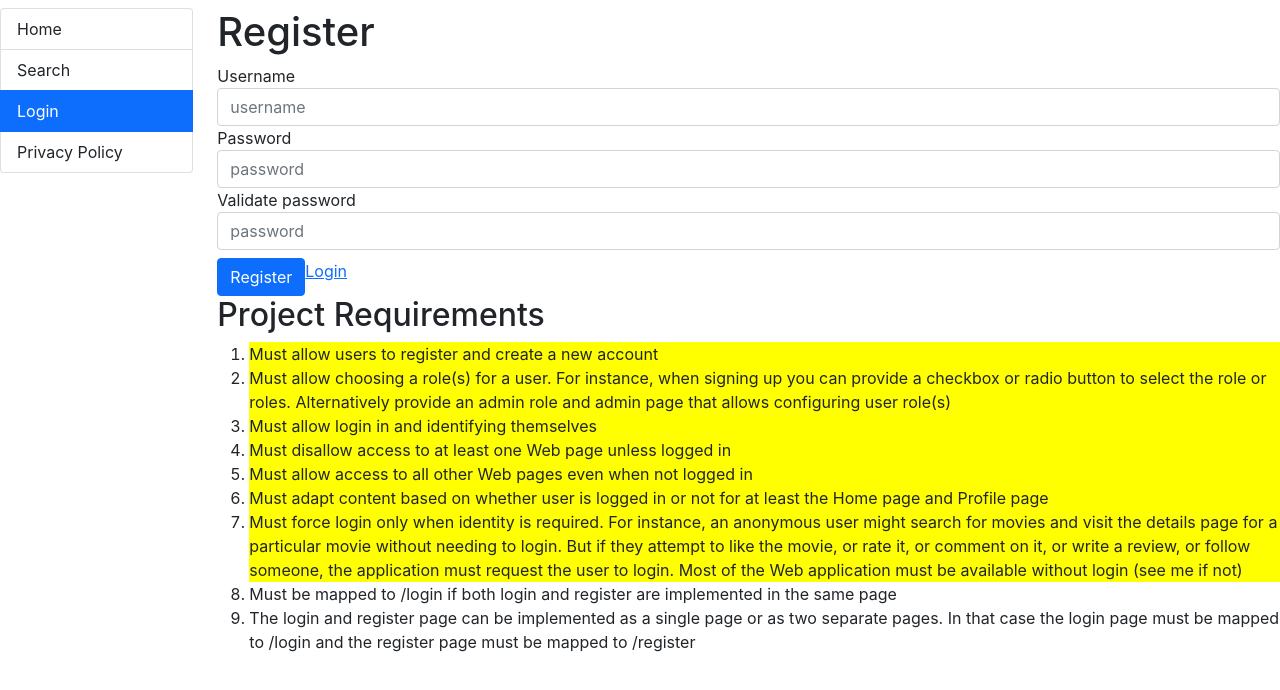
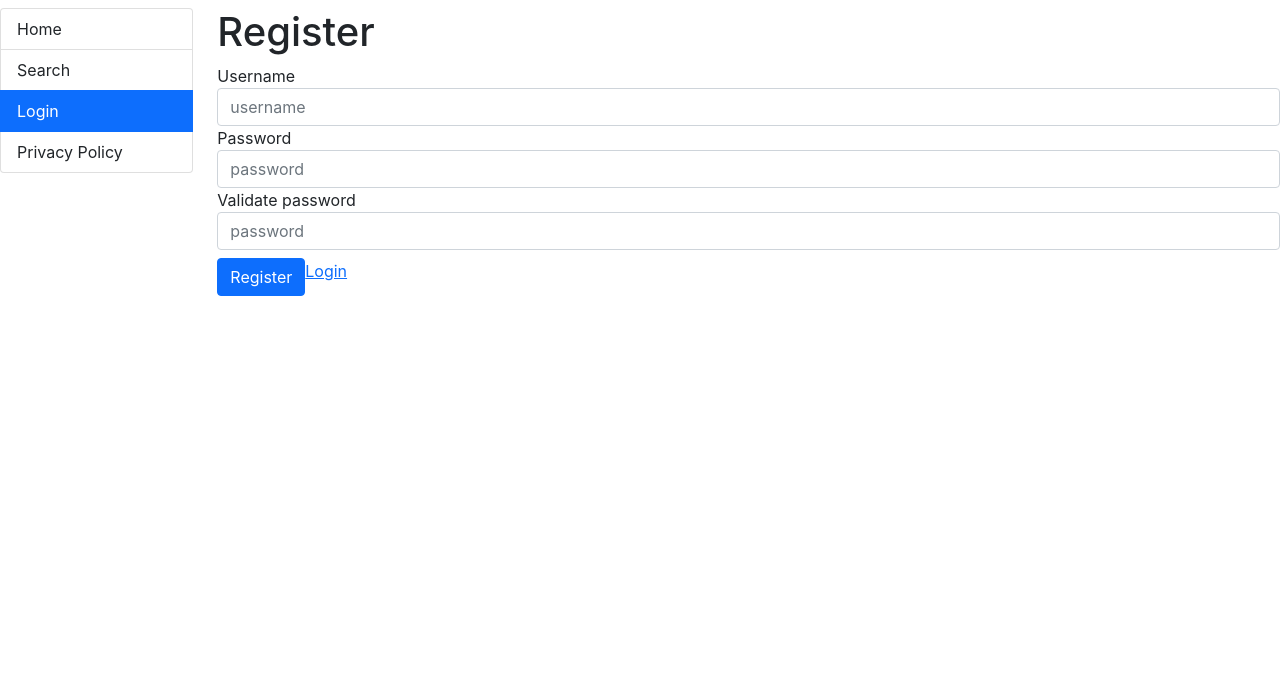
Before and after one commit to aruskin/music-quotes-project, a React (Create React App) app: page /register in a window 1280 px wide. Shown: the top 690 px of the page. Built offline with nearby package versions, Linux system fonts and the light colour scheme; no server answers.

Commit message:
Some bug fixes

```diff
--- a/src/components/Artist/index.js
+++ b/src/components/Artist/index.js
@@ -20,7 +20,9 @@ function Artist({loggedIn, dispatch}){
         async function fetchArtistQuotes(mbid){
             let artistResult = await artistService.fetchArtistByMBID(mbid);
 
+            if(artistResult){
                 let quotesFrom = [];
+
                 if(artistResult.quotesFrom.length > 0){
                     console.log(artistResult.quotesFrom);
                     await Promise.all(artistResult.quotesFrom.map(async (item, index) => {
@@ -39,6 +41,8 @@ function Artist({loggedIn, dispatch}){
                 }
 
                 setQuotes({quotesFrom: quotesFrom, quotesAbout: quotesAbout})
+            }
+
         }
 
         fetchArtist(params.mbid);
--- a/src/components/Home/index.js
+++ b/src/components/Home/index.js
@@ -3,7 +3,7 @@ import NavigationSidebar from "../NavigationSidebar";
 import quoteService from "../../services/quote-service";
 import Quote from "../Quote";
 
-function Home({user={}, loggedIn=false, dispatch}){
+function Home({user, loggedIn, dispatch}){
     const [quotes, setQuotes] = useState([]);
     const NQUOTES = 5;
     useEffect(() => quoteService.findAllQuotes()
--- a/src/components/NavigationSidebar/index.js
+++ b/src/components/NavigationSidebar/index.js
@@ -3,7 +3,7 @@ import {Link} from "react-router-dom";
 import Logout from '../User/Logout';
 
 
-function NavigationSidebar({active="", loggedIn=false, dispatch}){
+function NavigationSidebar({active='', loggedIn, dispatch}){
     return(
         <div>
             <div className="list-group">
--- a/src/components/User/Login.js
+++ b/src/components/User/Login.js
@@ -1,7 +1,7 @@
 //copied from https://github.com/jannunzi/wbdv-sp21-02-jannunzi-prototype-react/blob/main/src/components/users/login.js
 //refactored to use useNavigate instead of useHistory (react-router-dom v6 compatibility)
 
-import React, {useState, useEffect} from 'react'
+import React, {useState} from 'react'
 import {Link, useNavigate} from 'react-router-dom'
 import userService from '../../services/user-service'
 import NavigationSidebar from "../NavigationSidebar";
@@ -66,13 +66,13 @@ function Login({loggedIn, dispatch}){
                 {loggedIn && <p>You are already logged in</p>}
                 <h2>Project Requirements</h2>
                 <ol>
-                <li style={{background: 'yellow'}}>Must allow users to register and create a new account</li>
+                <li>Must allow users to register and create a new account</li>
                 <li style={{background: 'yellow'}}>Must allow choosing a role(s) for a user. For instance, when signing up you can provide a checkbox or radio button to select the role or roles. Alternatively provide an admin role and admin page that allows configuring user role(s)</li>
-                <li style={{background: 'yellow'}}>Must allow login in and identifying themselves</li>
-                <li style={{background: 'yellow'}}>Must disallow access to at least one Web page unless logged in</li>
-                <li style={{background: 'yellow'}}>Must allow access to all other Web pages even when not logged in</li>
+                <li>Must allow login in and identifying themselves</li>
+                <li>Must disallow access to at least one Web page unless logged in</li>
+                <li>Must allow access to all other Web pages even when not logged in</li>
                 <li style={{background: 'yellow'}}>Must adapt content based on whether user is logged in or not for at least the Home page and Profile page</li>
-                <li style={{background: 'yellow'}}>Must force login only when identity is required. For instance, an anonymous user might search for movies and visit the details page for a particular movie without needing to login. But if they attempt to like the movie, or rate it, or comment on it, or write a review, or follow someone, the application must request the user to login. Most of the Web application must be available without login (see me if not)</li>
+                <li>Must force login only when identity is required. For instance, an anonymous user might search for movies and visit the details page for a particular movie without needing to login. But if they attempt to like the movie, or rate it, or comment on it, or write a review, or follow someone, the application must request the user to login. Most of the Web application must be available without login (see me if not)</li>
                 <li>Must be mapped to /login if both login and register are implemented in the same page</li>
                 <li>The login and register page can be implemented as a single page or as two separate pages. In that case the login page must be mapped to /login and the register page must be mapped to /register</li>
                 </ol>
--- a/src/components/User/Register.js
+++ b/src/components/User/Register.js
@@ -1,11 +1,9 @@
-//Code copied from https://github.com/jannunzi/wbdv-sp21-02-jannunzi-prototype-react/blob/main/src/components/users/register.js
-//refactored to use useNavigate instead of useHistory (react-router-dom v6 compatibility)
-import React, {useState, useEffect} from 'react'
+import React, {useState} from 'react'
 import {Link, useNavigate} from 'react-router-dom'
 import userService from '../../services/user-service'
 import NavigationSidebar from "../NavigationSidebar";
 
-function RegistrationForm(dispatch){
+function RegistrationForm({dispatch}){
     const [credentials, setCredentials] = useState({username: '', password: '', validatedPassword: ''})
     let navigate = useNavigate();
     function handleRegistration(event){
@@ -20,8 +18,8 @@ function RegistrationForm(dispatch){
                         if(user === 0) {
                             alert("That username is already taken");
                         } else {
+                            dispatch({type: 'login'});
                             navigate("/profile");
-                            dispatch({type: 'login'})
                         }
                     })
         }
@@ -76,18 +74,6 @@ function Register({loggedIn, dispatch}){
                 <h1>Register</h1>
                     {!loggedIn && <RegistrationForm dispatch={dispatch}/>}
                     {loggedIn && <p>You have already registered</p>}
-                <h2>Project Requirements</h2>
-                            <ol>
-                            <li style={{background: 'yellow'}}>Must allow users to register and create a new account</li>
-                            <li style={{background: 'yellow'}}>Must allow choosing a role(s) for a user. For instance, when signing up you can provide a checkbox or radio button to select the role or roles. Alternatively provide an admin role and admin page that allows configuring user role(s)</li>
-                            <li style={{background: 'yellow'}}>Must allow login in and identifying themselves</li>
-                            <li style={{background: 'yellow'}}>Must disallow access to at least one Web page unless logged in</li>
-                            <li style={{background: 'yellow'}}>Must allow access to all other Web pages even when not logged in</li>
-                            <li style={{background: 'yellow'}}>Must adapt content based on whether user is logged in or not for at least the Home page and Profile page</li>
-                            <li style={{background: 'yellow'}}>Must force login only when identity is required. For instance, an anonymous user might search for movies and visit the details page for a particular movie without needing to login. But if they attempt to like the movie, or rate it, or comment on it, or write a review, or follow someone, the application must request the user to login. Most of the Web application must be available without login (see me if not)</li>
-                            <li>Must be mapped to /login if both login and register are implemented in the same page</li>
-                            <li>The login and register page can be implemented as a single page or as two separate pages. In that case the login page must be mapped to /login and the register page must be mapped to /register</li>
-                            </ol>
             </div>
         </div>
     )
```
Lines whose indentation alone changed are shown as unchanged.
